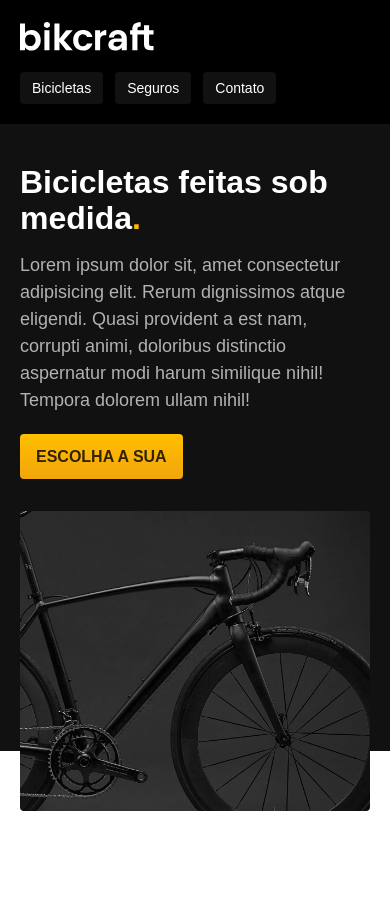
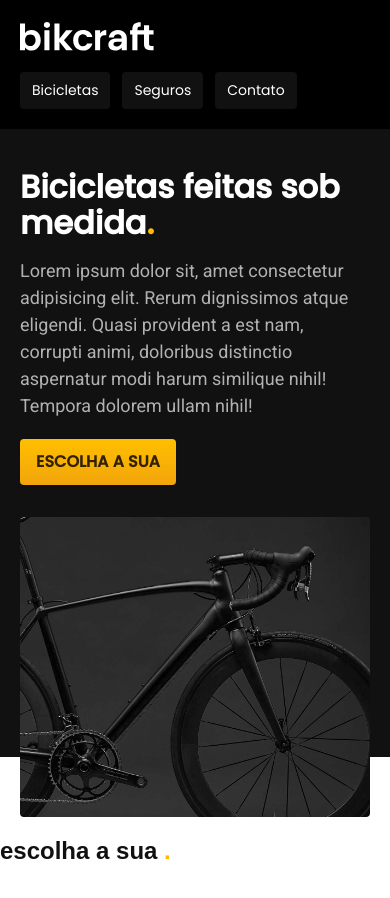
Before and after one commit to danielclarodev/bikcraftprojeto, a plain HTML site: page index.html in a window 390 px wide. Drawn offline with Linux system fonts and the light colour scheme.

Commit message:
tipografia-e-css-utilitario

```diff
--- /dev/null
+++ b/css/global/global.css
@@ -0,0 +1,27 @@
+body {
+  margin: 0px;
+  font-family: Arial, Helvetica, sans-serif;
+  padding-bottom: 600px;
+ color: #111111;
+}
+
+h1,
+ul,
+p {
+  margin: 0px;
+}
+
+ul {
+  padding: 0px;
+  list-style: none;
+}
+
+a {
+  text-decoration: none;
+  color: inherit;
+}
+
+img {
+  max-width: 100%;
+  display: block;
+}
--- /dev/null
+++ b/css/global/header.css
@@ -0,0 +1,77 @@
+.header-bg {
+  background-color: var(--cor-12);
+}
+
+.header {
+  display: flex;
+  flex-wrap: wrap;
+  gap: 20px;
+  justify-content: space-between;
+  align-items: center;
+  box-sizing: border-box;
+  padding: 20px;
+  max-width: 1200px;
+  margin-left: auto;
+  margin-right: auto;
+}
+
+.header-menu {
+  display: flex;
+  flex-wrap: wrap;
+  justify-content: center;
+  gap: 40px;
+  font-family: 'poppins';
+  font-weight: 400;
+}
+
+.header-menu a {
+  display: inline-block;
+  padding: 16px 0px;
+  position: relative;
+}
+
+.header-menu a:after {
+  content: "";
+  display: block;
+  height: 2px;
+  width: 0px;
+   background-color: var(--cor-0);
+  margin-top: 4px;
+  transition: 0.3s;
+  position: absolute;
+}
+
+.header-menu a:hover:after {
+  width: 100%;
+}
+
+@media (max-width: 800px) {
+  .header-menu {
+    gap: 20px;
+  }
+
+  .header-menu a {
+     background-color: var(--cor-11);
+    padding: 12px 16px;
+    border-radius: 4px;
+  }
+
+  .header-menu li a:hover {
+    background-color: var(--cor-10);
+  }
+
+  .header a:after {
+    display: none;
+  }
+}
+
+@media (max-width: 600px) {
+  .header-menu {
+    gap: 12px;
+  }
+
+  .header-menu a {
+    padding: 8px 12px;
+    font-size: 14px;
+  }
+}
--- /dev/null
+++ b/css/home/introducao.css
@@ -0,0 +1,69 @@
+.introducao-bg {
+  background: var(--cor-12);
+   box-shadow: inset 0 -120px var(--cor-0);
+}
+
+.introducao {
+  display: grid;
+  grid-template-columns: 1fr 1fr;
+  gap: 0px 40px;
+  box-sizing: border-box;
+  max-width: 1200px;
+  padding: 0px 20px;
+  margin: 0px auto;
+}
+
+.introducao-conteudo {
+  align-self: end;
+  padding-bottom: 200px;
+}
+
+.introducao img {
+  height: 100%;
+  object-fit: cover;
+  border-radius: 4px;
+}
+
+.introducao h1 {
+  margin-bottom: 32px;
+
+}
+
+
+.introducao p {
+  margin-bottom: 20px;
+
+
+}
+
+
+
+
+
+
+@media (max-width: 800px) {
+  .introducao-bg {
+    background-color: var(--cor-11);
+    padding-top: 40px;
+    box-shadow: inset 0 -60px #ffffff;
+  }
+
+  .introducao {
+    grid-template-columns: 1fr;
+    gap: 32px;
+  }
+
+  .introducao-conteudo {
+    padding-bottom: 0px;
+  }
+
+  .introducao h1 {
+
+    margin-bottom: 16px;
+  }
+
+  .introducao img {
+    height: 300px;
+    width: 100%;
+  }
+}
--- a/css/style.css
+++ b/css/style.css
@@ -1,209 +1,15 @@
-body {
-  margin: 0px;
-  font-family: Arial, Helvetica, sans-serif;
-  padding-bottom: 600px;
-}
+@import "./global/global.css";
+@import "./utilidades/tipografia.css";
+@import "./utilidades/cores.css";
 
-h1,
-ul,
-p {
-  margin: 0px;
-}
+@import "./global/header.css";
 
-ul {
-  padding: 0px;
-  list-style: none;
-}
 
-a {
-  text-decoration: none;
-  color: inherit;
-}
+/* Utilidades */
 
-img {
-  max-width: 100%;
-  display: block;
-}
+@import "./utilidades/componentes.css";
 
-.header-bg {
-  background-color: #000000;
-}
 
-.header {
-  display: flex;
-  flex-wrap: wrap;
-  gap: 20px;
-  justify-content: space-between;
-  align-items: center;
-  box-sizing: border-box;
-  padding: 20px;
-  max-width: 1200px;
-  margin-left: auto;
-  margin-right: auto;
-}
 
-.header-menu {
-  display: flex;
-  flex-wrap: wrap;
-  justify-content: center;
-  gap: 40px;
-}
-
-.header-menu a {
-  color: #ffffff;
-  display: inline-block;
-  padding: 16px 0px;
-  font-size: 18px;
-  position: relative;
-}
-
-.header-menu a:after {
-  content: "";
-  display: block;
-  height: 2px;
-  width: 0px;
-  background: #ffffff;
-  margin-top: 4px;
-  transition: 0.3s;
-  position: absolute;
-}
-
-.header-menu a:hover:after {
-  width: 100%;
-}
-
-@media (max-width: 800px) {
-  .header-menu {
-    gap: 20px;
-  }
-
-  .header-menu a {
-    background: #111111;
-    padding: 12px 16px;
-    border-radius: 4px;
-  }
-
-  .header-menu li a:hover {
-    background-color: #2e2e2e;
-  }
-
-  .header a:after {
-    display: none;
-  }
-}
-
-@media (max-width: 600px) {
-  .header-menu {
-    gap: 12px;
-  }
-
-  .header-menu a {
-    padding: 8px 12px;
-    font-size: 14px;
-  }
-}
-
-.introducao-bg {
-  background: #000000;
-  color: #ffffff;
-  box-shadow: inset 0 -120px #ffffff;
-}
-
-.introducao {
-  display: grid;
-  grid-template-columns: 1fr 1fr;
-  gap: 0px 40px;
-  box-sizing: border-box;
-  max-width: 1200px;
-  padding: 0px 20px;
-  margin: 0px auto;
-}
-
-.introducao-conteudo {
-  align-self: end;
-  padding-bottom: 200px;
-}
-
-.introducao img {
-  height: 100%;
-  object-fit: cover;
-  border-radius: 4px;
-}
-
-.introducao h1 {
-  margin-bottom: 32px;
-  font-size: 64px;
-  line-height: 1.125;
-}
-
-.introducao h1 span {
-  color: #ffbb00;
-}
-
-.introducao p {
-  margin-bottom: 20px;
-  font-size: 24px;
-  line-height: 1.5;
-  color: #b2b2b2;
-}
-
-.introducao a {
-  display: inline-block;
-  padding: 16px 32px;
-  background: linear-gradient(#ffbf00, #f2a50c);
-  border-radius: 4px;
-  box-shadow: 0 1px 2px rgba(0, 0, 0, 0.1);
-  text-transform: uppercase;
-  color: #332200;
-  font-size: 18px;
-  line-height: 1.33;
-  font-weight: bold;
-}
-
-.introducao a:hover {
-  background: linear-gradient(#ffb60d, #e59317);
-}
-
-@media (max-width: 600px) {
-  .introducao a {
-    padding: 12px 16px;
-    font-size: 16px;
-  }
-}
-
-@media (max-width: 1200px) {
-  .introducao h1 {
-    font-size: 40px;
-  }
-
-  .introducao p {
-    font-size: 18px;
-  }
-}
-
-@media (max-width: 800px) {
-  .introducao-bg {
-    background-color: #111111;
-    padding-top: 40px;
-    box-shadow: inset 0 -60px #ffffff;
-  }
-
-  .introducao {
-    grid-template-columns: 1fr;
-    gap: 32px;
-  }
-
-  .introducao-conteudo {
-    padding-bottom: 0px;
-  }
-
-  .introducao h1 {
-    font-size: 32px;
-    margin-bottom: 16px;
-  }
-
-  .introducao img {
-    height: 300px;
-    width: 100%;
-  }
-}
+/* Home */
+@import "./home/introducao.css";
--- /dev/null
+++ b/css/utilidades/componentes.css
@@ -0,0 +1,22 @@
+.botao {
+  display: inline-block;
+  padding: 16px 32px;
+  background: linear-gradient(#ffbf00, #f2a50c);
+  border-radius: 4px;
+  box-shadow: 0 1px 2px rgba(0, 0, 0, 0.1);
+  text-transform: uppercase;
+  color: var(--cor-p5);
+
+  font: 600 1.125rem/1.35 "Poppins", sans-serif;
+}
+
+.botao:hover {
+  background: linear-gradient(#ffb60d, #e59317);
+}
+
+@media (max-width: 600px) {
+  .botao {
+    padding: 12px 16px;
+    font-size: 1rem;
+  }
+}
--- /dev/null
+++ b/css/utilidades/cores.css
@@ -0,0 +1,94 @@
+:root {
+  --cor-0: #ffffff;
+  --cor-1: #f7f7f7;
+  --cor-2: #ededed;
+  --cor-3: #dedede;
+  --cor-4: #cccccc;
+  --cor-5: #b2b2b2;
+  --cor-6: #9c9c9c;
+  --cor-7: #717171;
+  --cor-8: #595959;
+  --cor-9: #404040;
+  --cor-10: #2e2e2e;
+  --cor-11: #111111;
+  --cor-12: #000000;
+
+  --cor-p1: #ffbb00;
+  --cor-p2: #e4a30b;
+  --cor-p3: #a66f00;
+  --cor-p4: #664400;
+  --cor-p5: #332200;
+
+}
+
+.cor-0 {
+  color: var(--cor-0);
+}
+
+.cor-1 {
+  color: var(--cor-1);
+}
+
+.cor-2 {
+  color: var(--cor-2);
+}
+
+.cor-3 {
+  color: var(--cor-3);
+}
+
+.cor-4 {
+  color: var(--cor-4);
+}
+
+.cor-5 {
+  color: var(--cor-5);
+}
+
+.cor-6 {
+  color: var(--cor-6);
+}
+
+.cor-7 {
+  color: var(--cor-7);
+}
+
+.cor-8 {
+  color: var(--cor-8);
+}
+
+.cor-9 {
+  color: var(--cor-9);
+}
+
+.cor-10 {
+  color: var(--cor-10);
+}
+
+.cor-11 {
+  color: var(--cor-11);
+}
+
+.cor-12 {
+  color: var(--cor-12);
+}
+
+.cor-p1 {
+  color: var(--cor-p1);
+}
+
+.cor-p2 {
+  color: var(--cor-p2);
+}
+
+.cor-p3 {
+  color: var(--cor-p3);
+}
+
+.cor-p4 {
+  color: var(--cor-p4);
+}
+
+.cor-p5 {
+  color: var(--cor-p5);
+}
--- /dev/null
+++ b/css/utilidades/tipografia.css
@@ -0,0 +1,101 @@
+.font-1-xs {
+  font: 400 0.75rem/1.35 "Poppins", sans-serif;
+}
+
+.font-2-xs {
+  font: 400 0.875rem/1.43 "Roboto", sans-serif;
+}
+
+.font-1-s {
+  font: 400 1rem/1.5 "Poppins", sans-serif;
+}
+
+.font-2-s {
+  font: 400 1rem/1.5 "Roboto", sans-serif;
+}
+
+.font-1-m, .font-1-m-b {
+  font: 400 1.125rem/1.35 "Poppins", sans-serif;
+}
+
+.font-1-m-b {
+  font-weight: 600;
+}
+
+.font-2-m {
+  font: 500 1.125rem/1.35 "Roboto", sans-serif;
+}
+
+.font-1-l {
+  font: 400 1.5rem/1.5 "Poppins", sans-serif;
+}
+
+.font-2-l, .font-2-l-b {
+  font: 400 1.5rem/1.5 "Roboto", sans-serif;
+}
+
+.font-2-l-b {
+  font-weight: 500;
+  letter-spacing: 0.015em;
+  text-transform: uppercase;
+}
+
+
+.font-1-xl {
+  font: 600 2rem/1.25 "Poppins", sans-serif;
+}
+
+.font-2-xl {
+  font: 500 2rem/1.25 "Roboto", sans-serif;
+}
+
+.font-1-xxl {
+  font: 600 4rem/1.125 "Poppins", sans-serif;
+}
+
+
+@media (max-width: 1200px) {
+  .font-1-xxl {
+    font-size: 3rem;
+  }
+
+  .font-2-l, .font-2-l {
+    font-size: 1.125rem;
+  }
+}
+
+@media (max-width: 800px) {
+  .font-1-xxl {
+    font-size: 2rem;
+  }
+
+  .font-1-xl, .font-2-xl {
+    font-size: 1.5rem;
+  }
+}
+
+
+
+
+
+
+
+
+
+
+/*.font-1-xxl {
+   font: 600 4rem/1.125 "Poppins", sans-serif;
+  /*font-size: 4rem;
+  line-height: 1.125;
+  font-family: 'poppins';
+  font-weight: 600;
+
+}*/
+
+/*.font-2-l {
+     font-size: 24px;
+  line-height: 1.5;
+  font-family: 'Roboto';
+  font-weight: 400;*
+  font: 400 1.5rem/1.5 "Roboto", sans-serif;
+}*/
--- a/index.html
+++ b/index.html
@@ -7,6 +7,13 @@
   <title>Projeto - Bikcraft</title>
   <meta name="description" content="">
   <link rel="stylesheet" href="./css/style.css">
+
+
+  <link rel="preconnect" href="https://fonts.googleapis.com">
+<link rel="preconnect" href="https://fonts.gstatic.com" crossorigin>
+<link href="https://fonts.googleapis.com/css2?family=Fira+Sans:wght@400;700&family=Poppins:wght@400;500&family=Roboto:ital,wght@0,100..900;1,100..900&display=swap" rel="stylesheet">
+
+
 </head>
 
 <body>
@@ -17,7 +24,7 @@
       </a>
 
       <nav aria-label="primaria">
-        <ul class="header-menu">
+        <ul class="header-menu font-a-m cor-0">
           <li><a href="./bicicletas.html">Bicicletas</a></li>
           <li><a href="./seguros.html">Seguros</a></li>
           <li><a href="./contato.html">Contato</a></li>
@@ -32,11 +39,11 @@
   <main class="introducao-bg">
     <div class="introducao">
       <div class="introducao-conteudo">
-        <h1>Bicicletas feitas sob medida<span>.</span> </h1>
+        <h1 class="font-1-xxl cor-0">Bicicletas feitas sob medida<span class="cor-p1">.</span> </h1>
 
-        <p> Lorem ipsum dolor sit, amet consectetur adipisicing elit. Rerum dignissimos atque eligendi. Quasi provident a est nam, corrupti animi, doloribus distinctio aspernatur modi harum similique nihil! Tempora dolorem ullam nihil!</p>
+        <p class="font-2-l cor-5"> Lorem ipsum dolor sit, amet consectetur adipisicing elit. Rerum dignissimos atque eligendi. Quasi provident a est nam, corrupti animi, doloribus distinctio aspernatur modi harum similique nihil! Tempora dolorem ullam nihil!</p>
 
-        <a href="./bicicletas.html">Escolha a sua</a>
+        <a class="botao"   href="./bicicletas.html">Escolha a sua</a>
       </div>
 
       <div>
@@ -45,11 +52,10 @@
 
     </div>
 
+</main>
 
 
-  </main>
-
-
+<h2 class="texto-grande"> escolha a sua <span class="cor-p1">.</span> </h2>
 
 
 </body>
```
